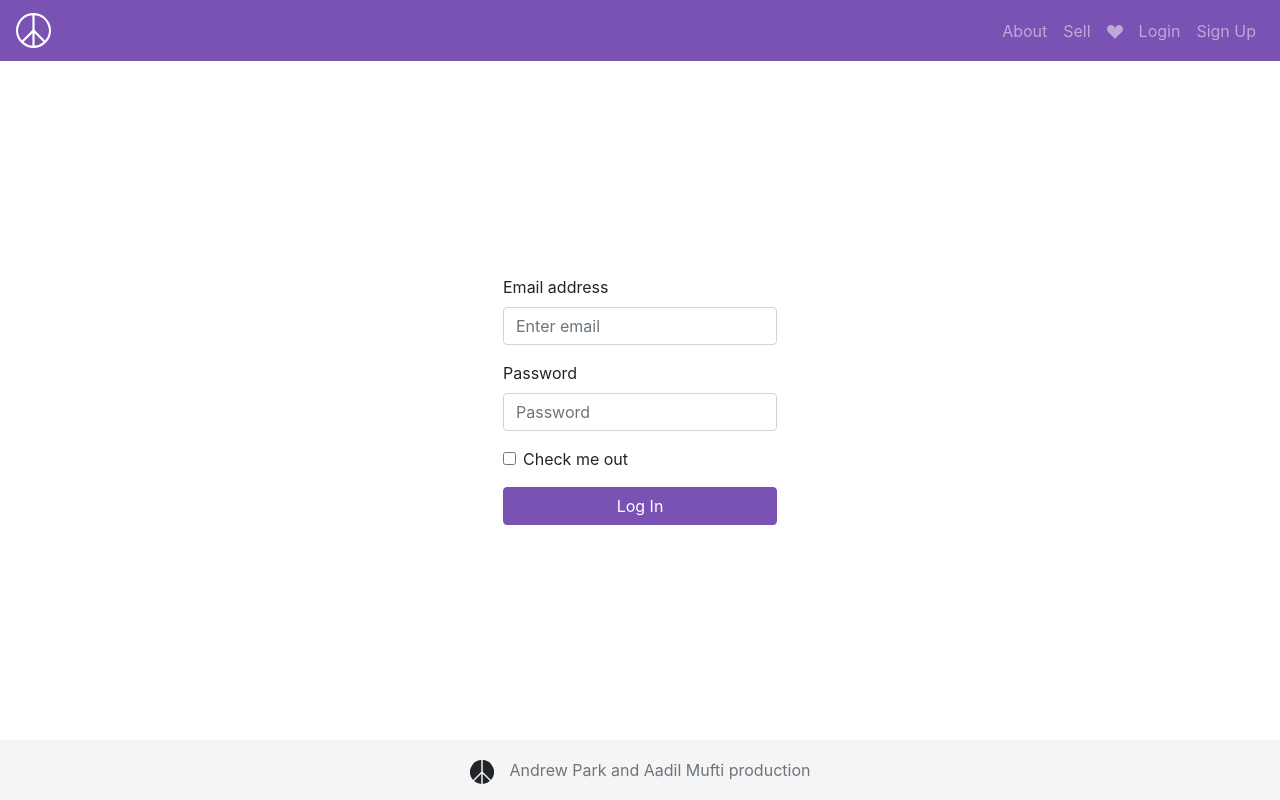
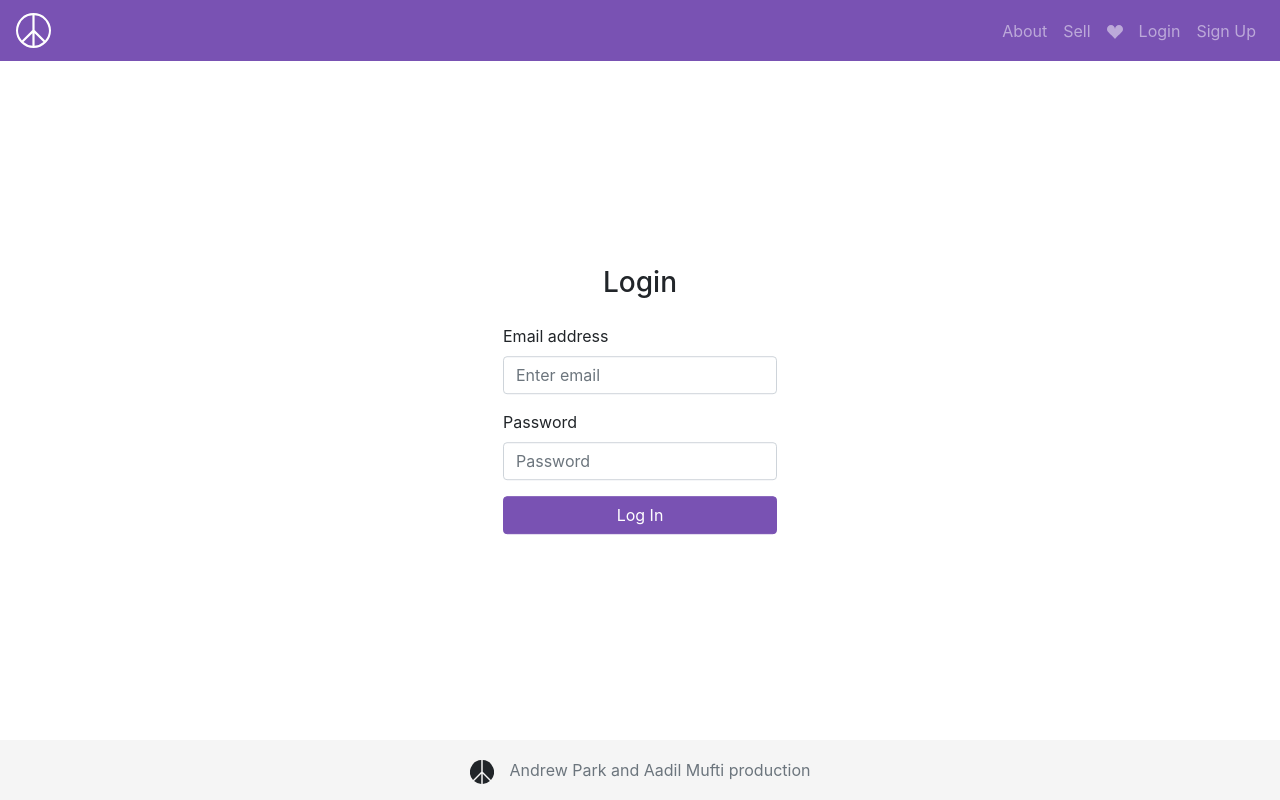
Before and after one commit to andrewhwanpark/craigslist-redux, a React (Create React App) app in the folder client/: page /login in a window 1280 px wide. Built offline with nearby package versions, Linux system fonts and the light colour scheme; no server answers.

Commit message:
Add header to auth components

```diff
--- a/client/src/components/auth/Login.jsx
+++ b/client/src/components/auth/Login.jsx
@@ -33,6 +33,7 @@ const Login = () => {
 
   return (
     <Form className="centered-form" onSubmit={submit}>
+      <h3 className="text-center mb-4">Login</h3>
       {error && (
         <ErrorMsg
           message={error}
@@ -61,9 +62,7 @@ const Login = () => {
           }}
         />
       </Form.Group>
-      <Form.Group controlId="formBasicCheckbox">
-        <Form.Check type="checkbox" label="Check me out" />
-      </Form.Group>
+
       <Button variant="purple" type="submit" onClick={submit} block>
         Log In
       </Button>
--- a/client/src/components/auth/Signup.jsx
+++ b/client/src/components/auth/Signup.jsx
@@ -43,6 +43,7 @@ const Signup = () => {
 
   return (
     <Form className="centered-form" onSubmit={submit}>
+      <h3 className="text-center mb-4">Sign Up</h3>
       {error && (
         <ErrorMsg
           message={error}
```
